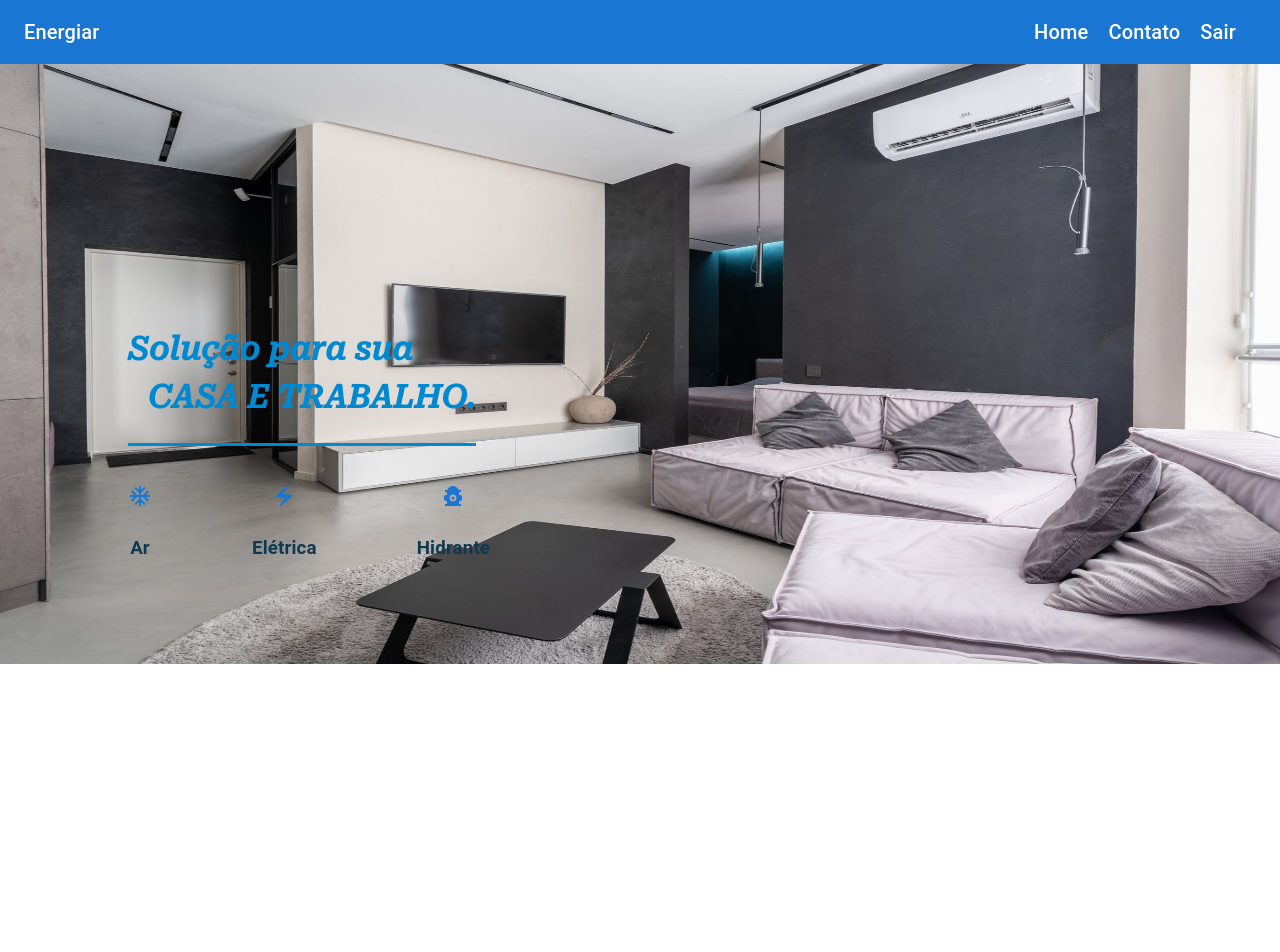
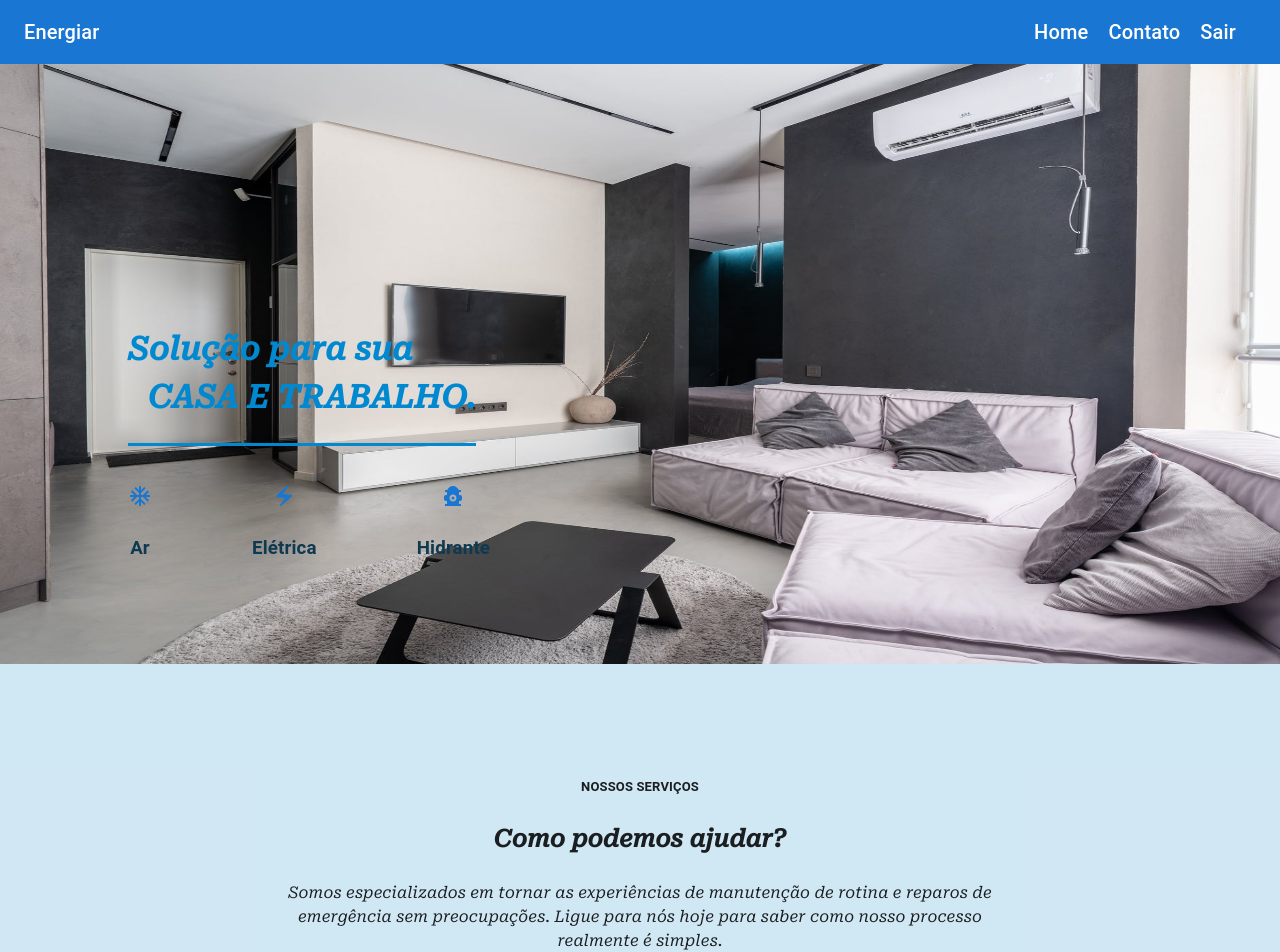
Before and after one commit to cleitonsobrinho/soluteck-assistencia, a React (Create React App) app: page / in a window 1280 px wide. Shown: the top 952 px of the page. Before the commit the page ends 800 px from the top, so only its background shows below. Built offline with nearby package versions, Linux system fonts and the light colour scheme.

Commit message:
feat: add About component

```diff
--- /dev/null
+++ b/src/components/About/index.jsx
@@ -0,0 +1,17 @@
+import { Button } from '@mui/material';
+import { ContainerAbout } from './styles';
+
+const About = () => {
+    return (
+        <ContainerAbout >
+            <div className='aboutEnergiar'>
+                <h3>Nossos serviços</h3>
+                <p className='txt'>Como podemos ajudar?</p>
+                <p>Somos especializados em tornar as experiências de manutenção de rotina e reparos de emergência sem preocupações. Ligue para nós hoje para saber como nosso processo realmente é simples.</p>
+                <Button variant='contained'>Saber mais</Button>
+            </div>
+        </ContainerAbout >
+    );
+};
+
+export default About;
--- /dev/null
+++ b/src/components/About/styles.jsx
@@ -0,0 +1,28 @@
+import styled from 'styled-components'
+
+export const ContainerAbout = styled.section`
+       width: 60%;
+       margin: auto;
+       text-align: center;
+
+       .aboutEnergiar {
+            padding-top: 100px;
+            padding-bottom: 100px;
+       }
+       h3 {
+        font-size: 13px;
+        text-transform: uppercase;
+        font-weight: 8px;
+       }
+
+       .txt {
+        font-size: 24px;
+        font-weight: bold;
+       }
+
+       p{
+        font-family: 'Roboto Serif', serif;
+       }
+
+
+`;
--- a/src/pages/Home/index.jsx
+++ b/src/pages/Home/index.jsx
@@ -1,5 +1,7 @@
+import About from "../../components/About";
 import Header from "../../components/Header";
 import MasterCard from "../../components/MasterCard";
+
 import { ContainerHome } from "./styles";
 
 const Home = () => {
@@ -7,6 +9,7 @@ const Home = () => {
         <ContainerHome>
             <Header />
             <MasterCard />
+            <About />
         </ContainerHome>
     )
 }
```
